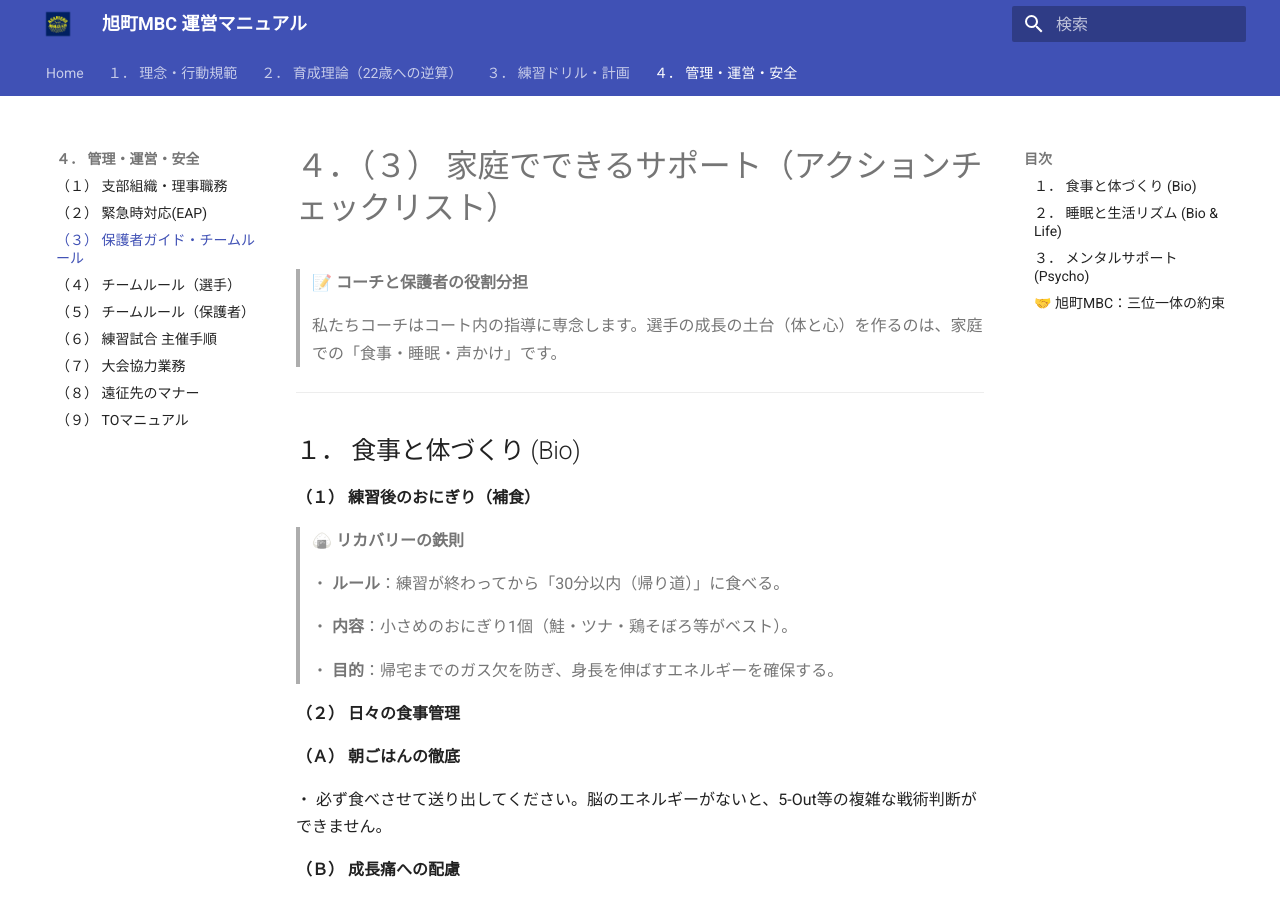
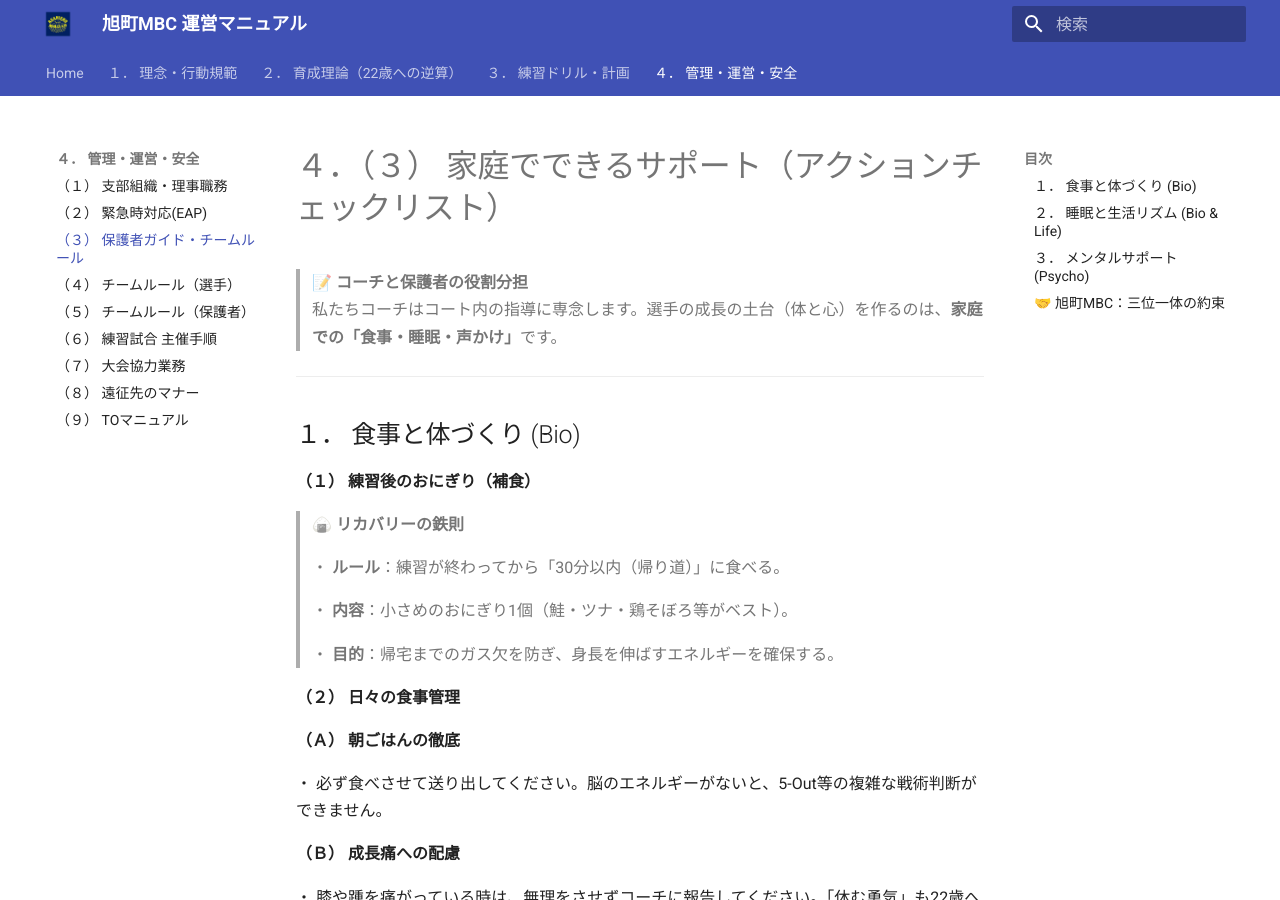
Before and after one commit to kawaiikumichan/asahicho-minibus-ops, an MkDocs documentation site: the page built from docs/03_Operations/parents_guide.md, in a window 1280 px wide and 900 px high. Built offline with MkDocs 1.6.1 and Material for MkDocs 9.7.7, drawn with Linux system fonts in a browser that asks for light colours.

Commit message:
Update parents_guide.md

```diff
--- a/docs/03_Operations/parents_guide.md
+++ b/docs/03_Operations/parents_guide.md
@@ -1,9 +1,7 @@
 # ４．（３） 家庭でできるサポート（アクションチェックリスト）
 
 > **📝 コーチと保護者の役割分担**
->
-> 私たちコーチはコート内の指導に専念します。選手の成長の土台（体と心）を作るのは、家庭での「食事・睡眠・声かけ」です。
-
+> 私たちコーチはコート内の指導に専念します。選手の成長の土台（体と心）を作るのは、<strong class="font-bold">家庭での「食事・睡眠・声かけ」</strong>です。
 ---
 
 ## １． 食事と体づくり (Bio)
```
